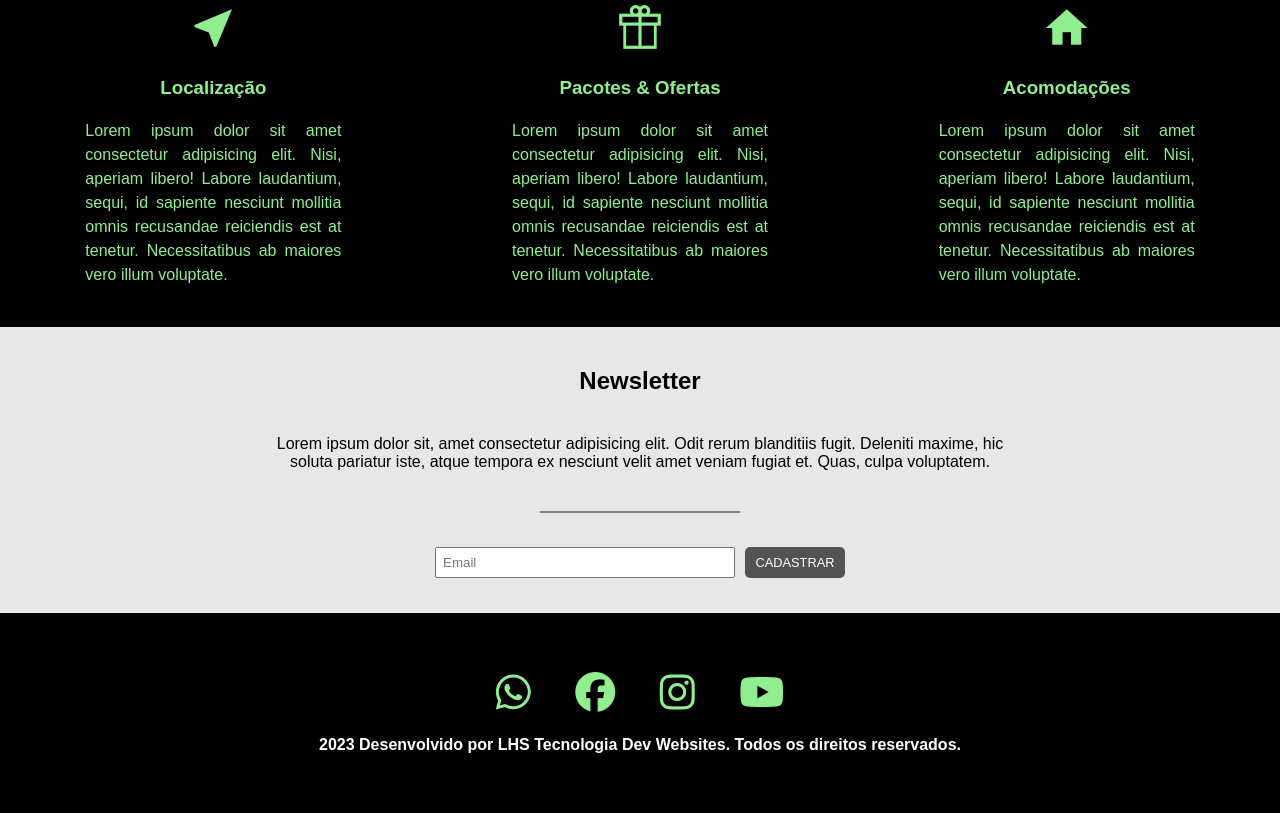
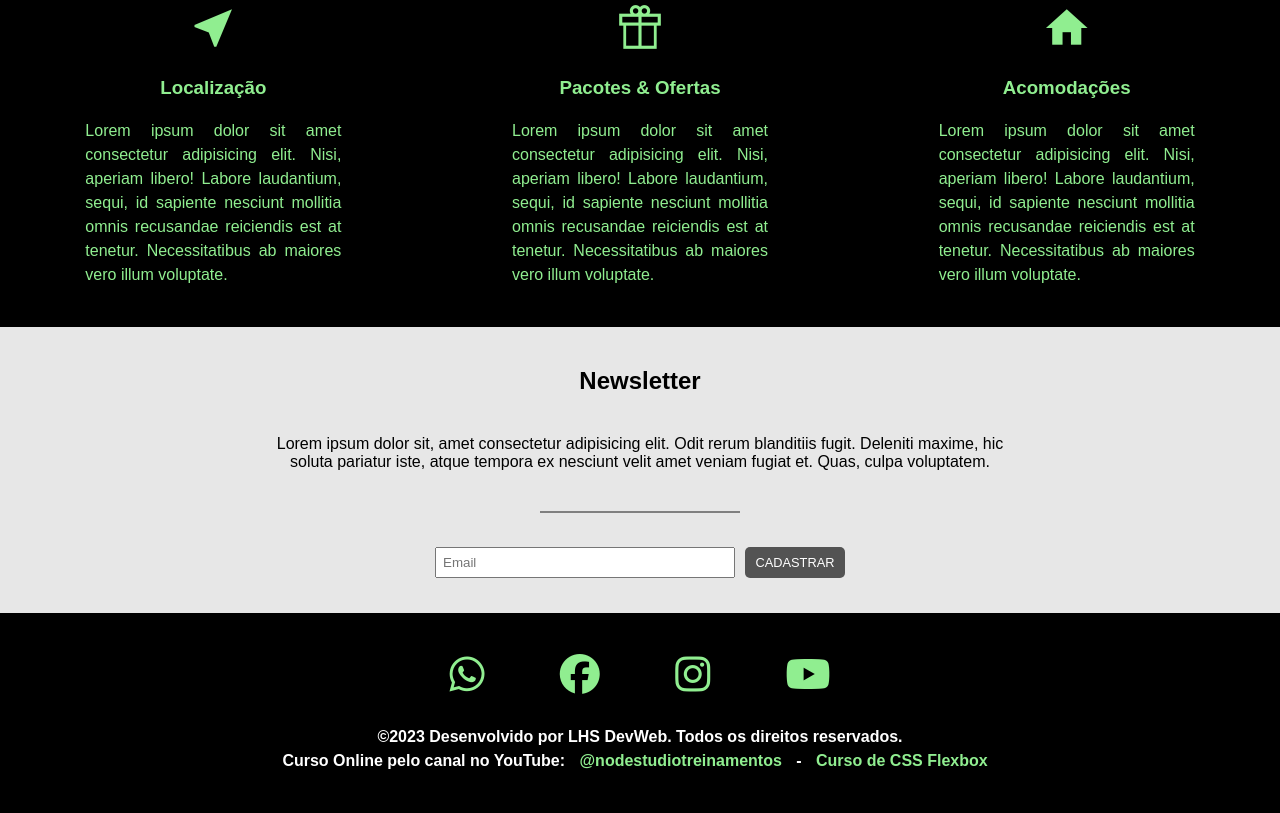
Before and after one commit to lhsdevweb/curso_css-flexbox_site-hotel, a plain HTML site: page index.html in a window 1280 px wide. Shown: the part 2076-2889 px from the top of the page. Drawn offline with nearby package versions, Linux system fonts and the light colour scheme.

Commit message:
atualização do site para o portfólio.

```diff
--- a/index.html
+++ b/index.html
@@ -73,12 +73,41 @@
         </section>
     </main>
     <footer>
-        <div>
+        <div id="icones">
             <a href="#"><i class="fab fa-whatsapp"></i></a>
             <a href="#"><i class="fab fa-facebook"></i></a>
             <a href="#"><i class="fab fa-instagram"></i></a>
             <a href="#"><i class="fab fa-youtube"></i></a>
-            <p>2023 Desenvolvido por LHS Tecnologia Dev Websites. Todos os direitos reservados.</p>
+        </div>
+        <div>
+            <p>&copy;2023 Desenvolvido por LHS DevWeb. Todos os direitos reservados.</p>
+            <div id="rodape1">
+                <p>
+                    <div>Curso Online pelo canal no YouTube: </div>
+                    <a href="https://www.youtube.com/@nodestudiotreinamentos" target="_blank">
+                        @nodestudiotreinamentos
+                    </a>
+                    <div> - </div>
+                    <a href="https://www.youtube.com/watch?v=KIKekNqq3so&list=PLwXQLZ3FdTVGjLmjwfRc0Q9TA5U-PCWp4" target="_blank">
+                        Curso de CSS Flexbox
+                    </a>
+                </p>
+            </div>
+            <div id="rodape2">
+                <p>
+                    <div>Curso Online pelo canal no YouTube: </div>
+                </p>
+                <p>
+                    <div> </div>
+                    <a href="https://www.youtube.com/@nodestudiotreinamentos" target="_blank">
+                        @nodestudiotreinamentos
+                    </a>
+                    <div> - </div>
+                    <a href="https://www.youtube.com/watch?v=KIKekNqq3so&list=PLwXQLZ3FdTVGjLmjwfRc0Q9TA5U-PCWp4" target="_blank">
+                        Curso de CSS Flexbox
+                    </a>
+                </p>
+            </div>
         </div>
     </footer>
 </body>
--- a/style.css
+++ b/style.css
@@ -55,9 +55,21 @@ form button {background-color: rgb(83, 83, 83); color: white; padding: 8px;
              text-transform: uppercase; font-size: .8em; cursor: pointer;}
 
 footer {background-color: black; color: white; height: 200px; font-weight: bold;
-        text-align: center; justify-content: center; align-items: center;}
-footer a {color: lightgreen; font-size: 40px; padding: 20px;}
-footer div p {margin-top: 20px;}
+        text-align: center; line-height: 1.5em; display: flex; flex-direction: column;}
+footer #icones {display: flex; justify-content: space-evenly; align-items: center;
+                width: 40%; margin: auto; padding: 20px 0 10px 0;}
+footer #icones a {color: lightgreen; font-size: 40px; padding: 10px;}
+/*
+    justify-content: center; align-items: center;
+    footer div p {margin-top: 20px;}
+    footer #icones {display: block;}
+*/
+footer p {display: flex; justify-content: center;}
+footer a {color: lightgreen; text-decoration: none;}
+footer a:hover {text-decoration: underline;}
+#rodape1 div, #rodape2 div {display: inline;}
+#rodape1 {display: block; margin-bottom: 40px; }
+#rodape2 {display: none;}
 
 @media (max-width: 600px)
 {
@@ -82,4 +94,6 @@ footer div p {margin-top: 20px;}
     footer {font-size: .8em;}
     footer a {font-size: 30px; padding: 10px;}
     footer p {width: 70%; margin: auto; line-height: 1.5em;}
+    footer #rodape1 {display: none;}
+    footer #rodape2 {display: block; }
 }
```
